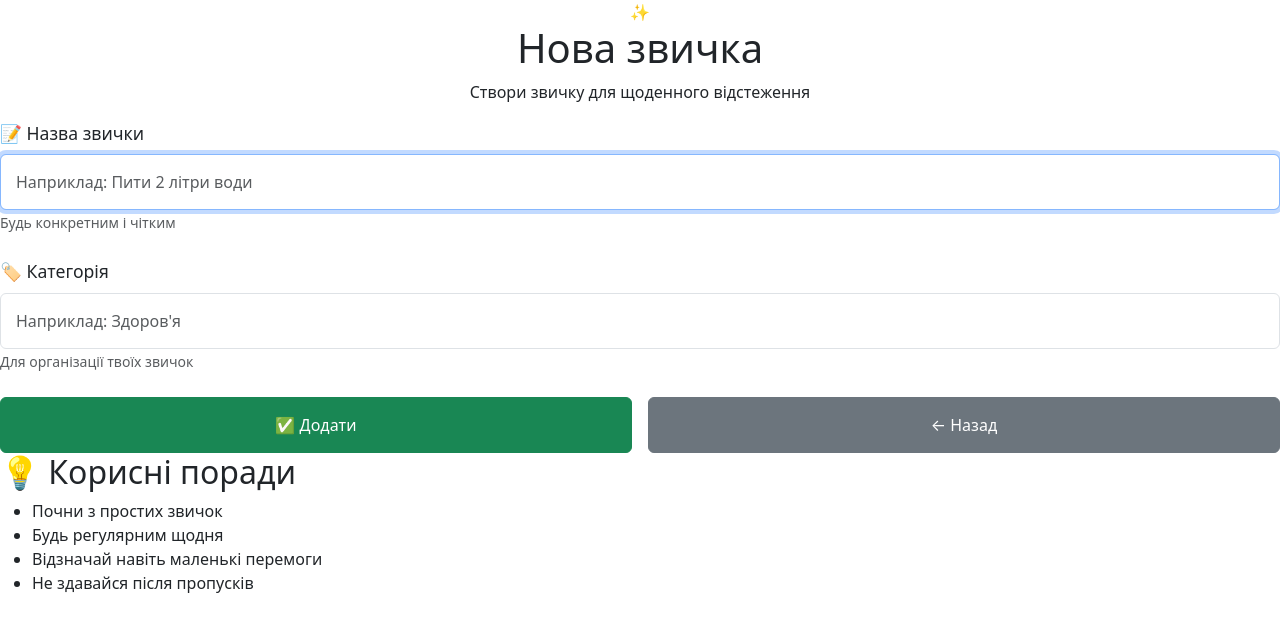
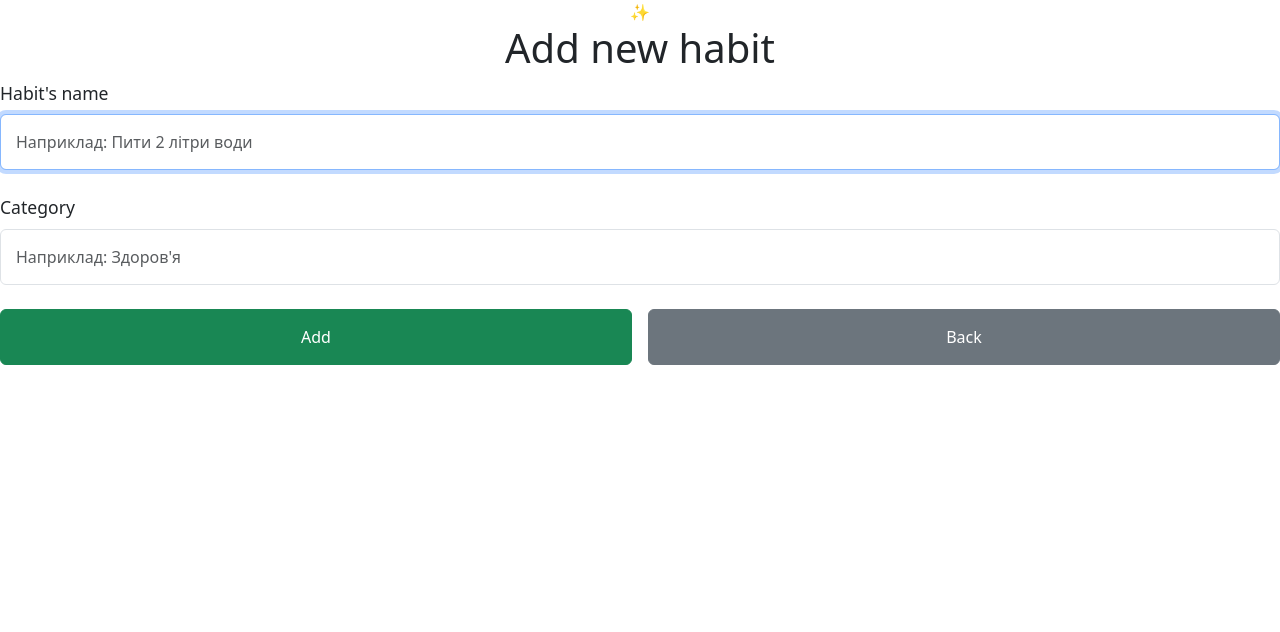
Before and after one commit to kLarss993/Habits-tracker, a Flask app: template code/templates/add_habit.html in a window 1280 px wide. Shown: the part 56-688 px from the top of the page. Run offline with Flask 3, Linux system fonts and the light colour scheme; the template is opened without the code that fills it, so the values that code supplies are empty.

Commit message:
Changed add_habit page language

```diff
--- a/code/templates/add_habit.html
+++ b/code/templates/add_habit.html
@@ -1,25 +1,20 @@
 {% extends 'base.html' %}
 
-{% block title %}Додати звичку{% endblock %}
+{% block title %}Add habit{% endblock %}
 
 {% block content %}
 
-<!-- Заголовок крапля -->
 <div class="drop-module text-center fade-in">
     <div class="emoji">✨</div>
-    <h1>Нова звичка</h1>
-    <p class="subtitle">
-        Створи звичку для щоденного відстеження
-    </p>
+    <h1>Add new habit</h1>
 </div>
 
-<!-- Форма крапля -->
 <div class="drop-module fade-in" style="animation-delay: 0.1s;">
     <form method="POST">
 
         <div class="mb-4">
             <label class="form-label" style="font-size: 1.1rem;">
-                📝 Назва звички
+                Habit's name
             </label>
             <input name="new_habit_name"
                    type="text"
@@ -28,14 +23,11 @@
                    placeholder="Наприклад: Пити 2 літри води"
                    required
                    autofocus>
-            <small class="text-muted">
-                Будь конкретним і чітким
-            </small>
         </div>
 
         <div class="mb-4">
             <label class="form-label" style="font-size: 1.1rem;">
-                🏷️ Категорія
+                Category
             </label>
             <input name="new_habit_category"
                    type="text"
@@ -43,20 +35,17 @@
                    style="padding: 15px;"
                    placeholder="Наприклад: Здоров'я"
                    required>
-            <small class="text-muted">
-                Для організації твоїх звичок
-            </small>
         </div>
 
         <div class="row g-3">
             <div class="col-md-6">
                 <button type="submit" class="btn btn-success w-100" style="padding: 15px;">
-                    ✅ Додати
+                    Add
                 </button>
             </div>
             <div class="col-md-6">
                 <a href="{{ url_for('home') }}" class="btn btn-secondary w-100" style="padding: 15px;">
-                    ← Назад
+                    Back
                 </a>
             </div>
         </div>
@@ -64,15 +53,4 @@
     </form>
 </div>
 
-<!-- Підказки крапля -->
-<div class="drop-module fade-in" style="animation-delay: 0.2s;">
-    <h2>💡 Корисні поради</h2>
-    <ul>
-        <li>Почни з простих звичок</li>
-        <li>Будь регулярним щодня</li>
-        <li>Відзначай навіть маленькі перемоги</li>
-        <li>Не здавайся після пропусків</li>
-    </ul>
-</div>
-
 {% endblock %}
--- a/code/templates/home.html
+++ b/code/templates/home.html
@@ -28,7 +28,6 @@
     </p>
 </div>
 
-<!-- Add habit button card -->
 <div class="card">
     <a href="{{url_for('add_habit')}}"
        class="btn btn-success w-100"
@@ -90,10 +89,9 @@
     </div>
 </div>
 {% else %}
-<!-- Empty state card -->
 <div class="card">
     <div class="empty-state">
-        <div class="emoji">📝</div>
+        <div class="emoji"></div>
         <h3>No habits yet</h3>
         <p>Start tracking your habits today!</p>
         <a href="{{url_for('add_habit')}}"
```
